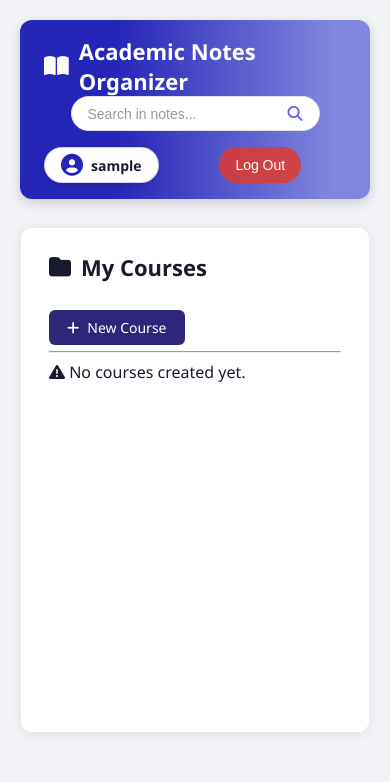
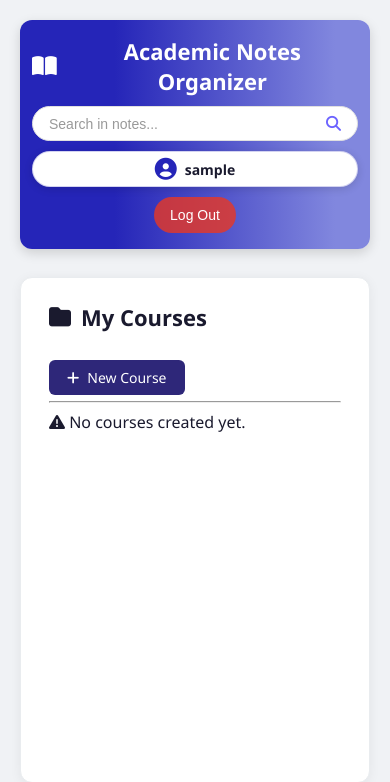
Before and after one commit to RoohiDev/academic-notes-organizer, a Django app: page / in a window 390 px wide. Shown: the top 782 px of the page. Run offline with Django 5.2, Linux system fonts and the light colour scheme; the visitor is signed in with stand-in values (Sample User, id 1); data that the repository does not hold is empty.

Commit message:
Make header responsive.

```diff
--- a/static/style.css
+++ b/static/style.css
@@ -920,3 +920,72 @@ form .btn-discard:hover {
     list-style: none;
     color: #c0392b;
 }
+
+/* RESPONSIVE HEADER  */
+
+@media (max-width: 890px) and (min-width: 601px) {
+    header {
+        flex-direction: column;
+        align-items: center;
+        text-align: center;
+    }
+
+    header h1 {
+        margin-bottom: 12px;
+        justify-content: center;
+        width: 100%;
+    }
+
+    .header-actions {
+        flex-direction: row;
+        flex-wrap: wrap;
+        justify-content: center;
+        width: 100%;
+        gap: 14px;
+    }
+
+    .search-form {
+        flex: 0 1 auto;
+    }
+
+    .search-form input[type="text"] {
+        width: 160px;
+    }
+}
+
+@media (max-width: 600px) {
+    header {
+        flex-direction: column;
+        align-items: stretch;
+        text-align: center;
+        padding: 16px 12px;
+    }
+
+    header h1 {
+        margin-bottom: 10px;
+        justify-content: center;
+    }
+
+    .header-actions {
+        flex-direction: column;
+        align-items: stretch;
+        width: 100%;
+        gap: 10px;
+    }
+
+    .search-form {
+        width: 100%;
+        justify-content: center;
+    }
+
+    .search-form input[type="text"] {
+        width: 100%;
+        max-width: none;
+    }
+
+    .user-profile-box,
+    .logout-btn {
+        width: 100%;
+        justify-content: center;
+    }
+}
```
